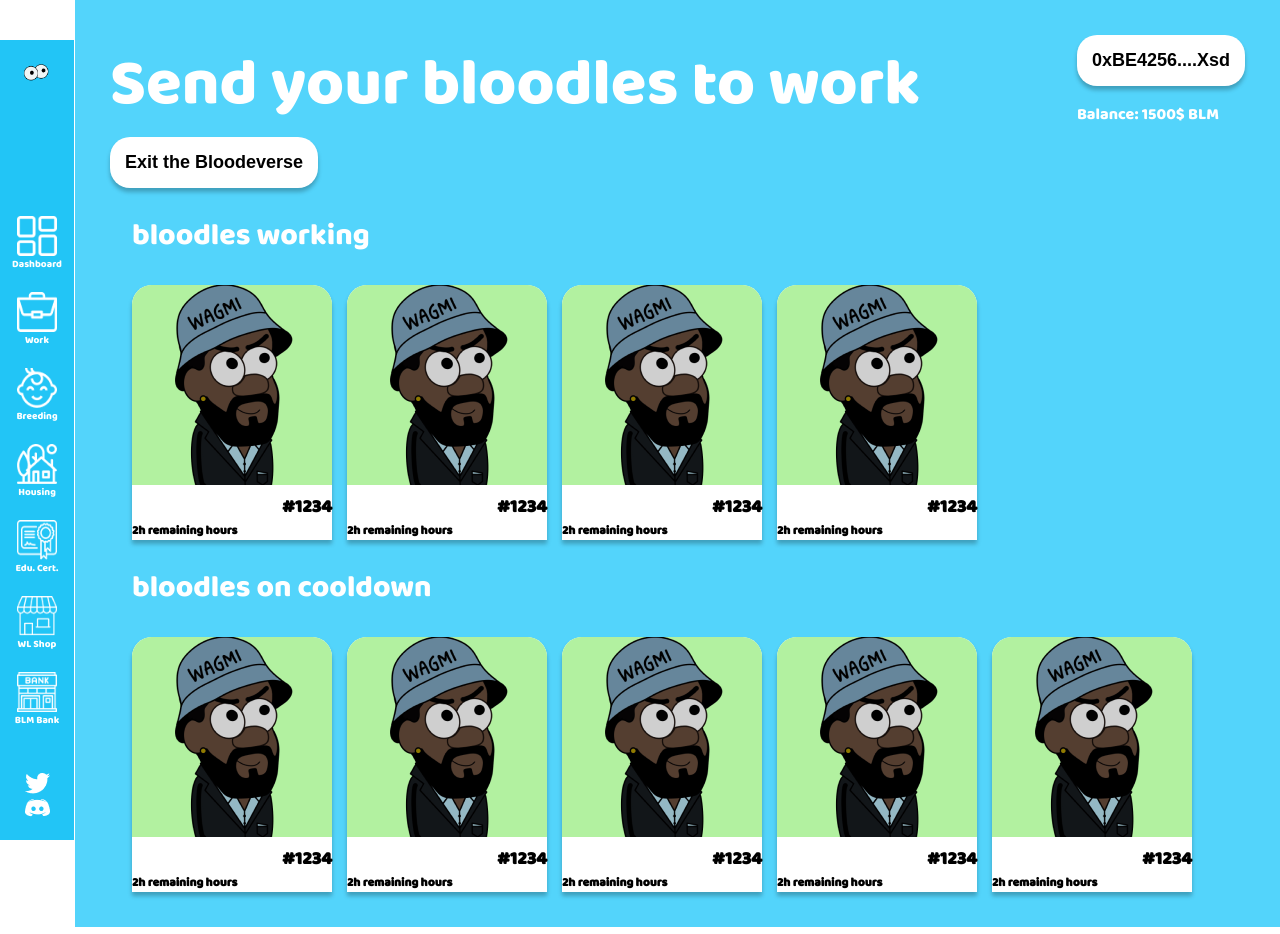
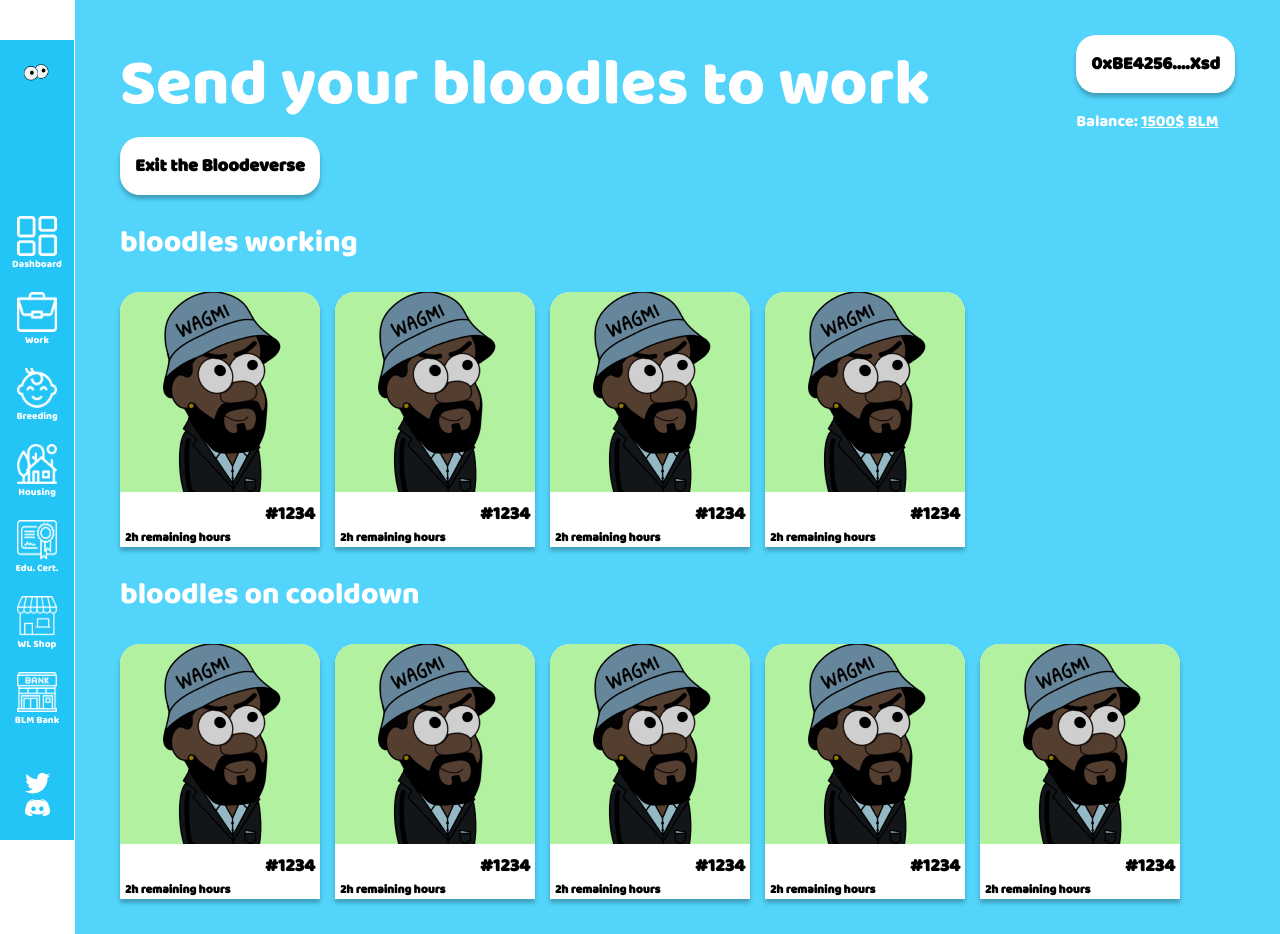
Before and after one commit to raemundo/dashboard, a React (Create React App) app: page / in a window 1280 px wide. Built offline with nearby package versions, Linux system fonts and the light colour scheme.

Commit message:
fix: balance

```diff
--- a/src/App.tsx
+++ b/src/App.tsx
@@ -23,7 +23,7 @@ function App() {
                 <button className="connect-btn">0xBE4256....Xsd</button>
               </div>
               <div className="">
-                <p>Balance: <span>1500$</span> <span>BLM</span></p>
+                <p>Balance: <span >1500$</span> <span>BLM</span></p>
               </div>
             </div>
           </div>
--- a/src/components/SideNav/index.tsx
+++ b/src/components/SideNav/index.tsx
@@ -20,7 +20,7 @@ const SideNav = () => {
       </div>
       <div className="middle-sidebar">
         <ul className="sidebar-list">
-          <li className="sidebar-list-item">
+          <li className="sidebar-list-item ative">
             <a href="#" className="sidebar-link">
               <img src={DashboardIcon} />
               <div className="sidebar-txt">Dashboard</div>
--- a/src/styles/main.css
+++ b/src/styles/main.css
@@ -29,10 +29,11 @@ body {
     width: 100vw;
     background-color: #53d4fb;
     color: white;
-    padding:35px 35px;
+    padding: 35px 45px;
 }
 
 .connect-btn {
+    font-family: 'Baloo-Regular';
     color: black;
     border-radius: 15px;
     padding: 15px;
@@ -255,7 +256,7 @@ body {
 }
 
 .card-container {
-    margin-left: 22px;
+    /* margin-left: 22px; */
 }
 
 .card {
@@ -271,11 +272,14 @@ body {
     text-align: right;
     font-weight: bolder;
     font-size: 18px;
+    padding-right: 5px;
+
 }
 
 .duration {
     font-weight: bolder;
     font-size: 12px;
+    padding-left: 5px;
 }
 
 .image {
@@ -301,3 +305,12 @@ body {
 .first-column {
     flex-grow: 1;
 }
+
+span {
+    text-decoration: underline;
+}
+
+.sidebar-list-item .ative {
+    border: 2px solid #FFFFFF;
+    border-radius: 20px;
+}
```
